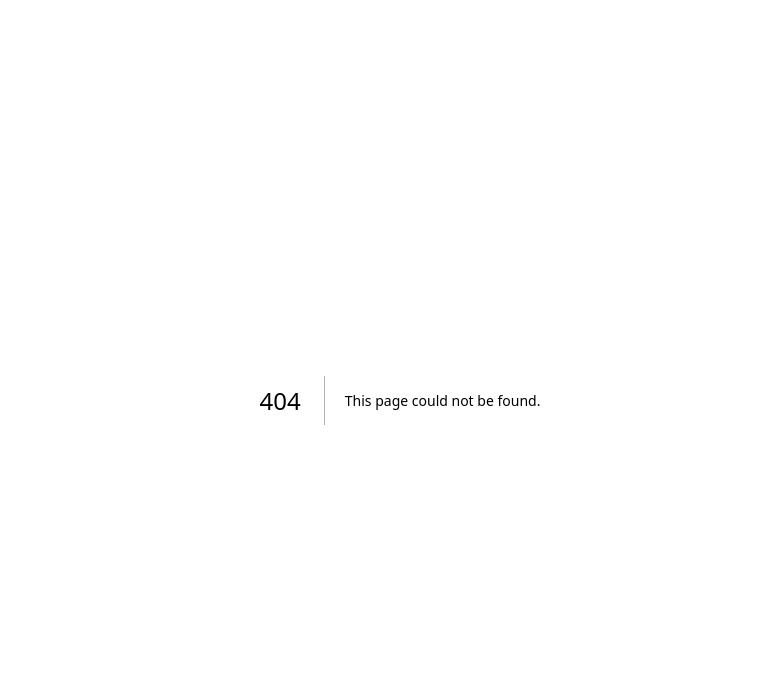
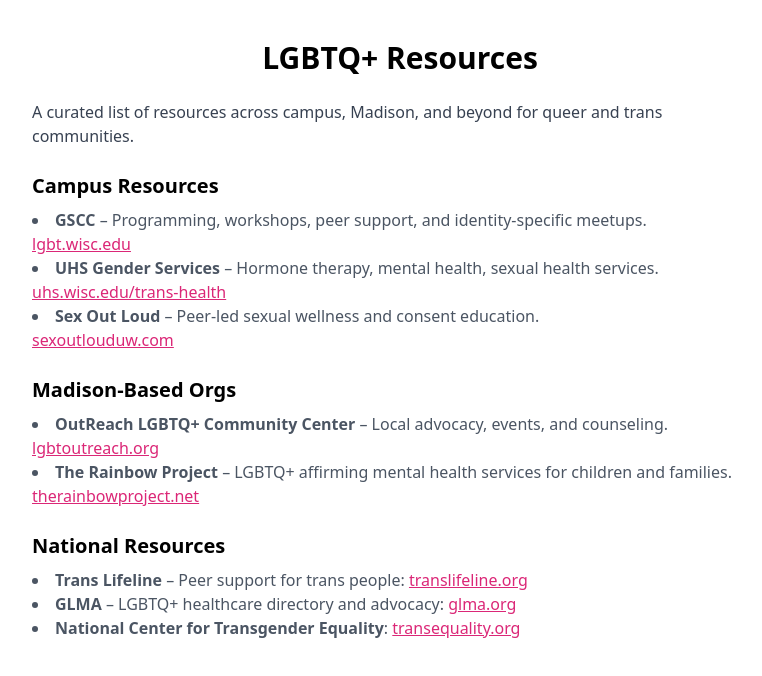
Before and after one commit to bkohlhepp10/lgbtq-madison, a Next.js app: page /resources in a window 1280 px wide. Before the commit this address had no page. Shown: the top 676 px of the page, without its empty margins (240-1002 px from the left). Built offline with nearby package versions, Linux system fonts and the light colour scheme.

Commit message:
new pages

```diff
--- /dev/null
+++ b/pages/coming-out.tsx
@@ -0,0 +1,68 @@
+import Head from "next/head";
+import Link from "next/link";
+
+export default function ComingOutHelp() {
+  return (
+    <>
+      <Head>
+        <title>Coming Out Help – Pride Guide</title>
+      </Head>
+      <main className="max-w-3xl mx-auto px-4 py-10">
+        <h1 className="text-3xl font-bold text-center mb-6">Coming Out Help</h1>
+        <p className="text-gray-700 mb-6">
+          Whether you're exploring your identity or supporting someone else through the process,
+          these resources offer guidance, encouragement, and support.
+        </p>
+
+        <section className="space-y-6">
+          <div>
+            <h2 className="text-xl font-semibold mb-2">Support at UW–Madison</h2>
+            <ul className="list-disc list-inside text-gray-600">
+              <li>
+                <strong>Gender and Sexuality Campus Center (GSCC)</strong> – Support groups, peer mentors, and trained staff.
+                <br />
+                <a href="https://lgbt.wisc.edu/" className="text-pink-600 underline" target="_blank" rel="noreferrer">
+                  Visit GSCC Website
+                </a>
+              </li>
+              <li>
+                <strong>University Health Services (UHS)</strong> – Mental health services, gender-affirming care, and identity-affirming therapists.
+                <br />
+                <a href="https://www.uhs.wisc.edu/mental-health/" className="text-pink-600 underline" target="_blank" rel="noreferrer">
+                  Visit UHS Mental Health
+                </a>
+              </li>
+            </ul>
+          </div>
+
+          <div>
+            <h2 className="text-xl font-semibold mb-2">National Resources</h2>
+            <ul className="list-disc list-inside text-gray-600">
+              <li>
+                <strong>The Trevor Project</strong> – Crisis intervention and suicide prevention for LGBTQ+ youth.
+                <br />
+                <a href="https://www.thetrevorproject.org/" className="text-pink-600 underline" target="_blank" rel="noreferrer">
+                  thetrevorproject.org
+                </a>
+              </li>
+              <li>
+                <strong>PFLAG</strong> – Support for families, allies, and LGBTQ+ individuals.
+                <br />
+                <a href="https://pflag.org/" className="text-pink-600 underline" target="_blank" rel="noreferrer">
+                  pflag.org
+                </a>
+              </li>
+              <li>
+                <strong>GLAAD</strong> – LGBTQ+ media advocacy, representation, and educational resources.
+                <br />
+                <a href="https://glaad.org/" className="text-pink-600 underline" target="_blank" rel="noreferrer">
+                  glaad.org
+                </a>
+              </li>
+            </ul>
+          </div>
+        </section>
+      </main>
+    </>
+  );
+}
--- /dev/null
+++ b/pages/resources.tsx
@@ -0,0 +1,70 @@
+import Head from "next/head";
+
+export default function Resources() {
+  return (
+    <>
+      <Head>
+        <title>Resources – Pride Guide</title>
+      </Head>
+      <main className="max-w-3xl mx-auto px-4 py-10">
+        <h1 className="text-3xl font-bold text-center mb-6">LGBTQ+ Resources</h1>
+        <p className="text-gray-700 mb-6">
+          A curated list of resources across campus, Madison, and beyond for queer and trans communities.
+        </p>
+
+        <section className="space-y-6">
+          <div>
+            <h2 className="text-xl font-semibold mb-2">Campus Resources</h2>
+            <ul className="list-disc list-inside text-gray-600">
+              <li>
+                <strong>GSCC</strong> – Programming, workshops, peer support, and identity-specific meetups. <br />
+                <a href="https://lgbt.wisc.edu/" className="text-pink-600 underline" target="_blank" rel="noreferrer">
+                  lgbt.wisc.edu
+                </a>
+              </li>
+              <li>
+                <strong>UHS Gender Services</strong> – Hormone therapy, mental health, sexual health services. <br />
+                <a href="https://www.uhs.wisc.edu/medical/trans-health/" className="text-pink-600 underline" target="_blank" rel="noreferrer">
+                  uhs.wisc.edu/trans-health
+                </a>
+              </li>
+              <li>
+                <strong>Sex Out Loud</strong> – Peer-led sexual wellness and consent education. <br />
+                <a href="https://www.sexoutlouduw.com/" className="text-pink-600 underline" target="_blank" rel="noreferrer">
+                  sexoutlouduw.com
+                </a>
+              </li>
+            </ul>
+          </div>
+
+          <div>
+            <h2 className="text-xl font-semibold mb-2">Madison-Based Orgs</h2>
+            <ul className="list-disc list-inside text-gray-600">
+              <li>
+                <strong>OutReach LGBTQ+ Community Center</strong> – Local advocacy, events, and counseling. <br />
+                <a href="https://www.lgbtoutreach.org/" className="text-pink-600 underline" target="_blank" rel="noreferrer">
+                  lgbtoutreach.org
+                </a>
+              </li>
+              <li>
+                <strong>The Rainbow Project</strong> – LGBTQ+ affirming mental health services for children and families. <br />
+                <a href="https://therainbowproject.net/" className="text-pink-600 underline" target="_blank" rel="noreferrer">
+                  therainbowproject.net
+                </a>
+              </li>
+            </ul>
+          </div>
+
+          <div>
+            <h2 className="text-xl font-semibold mb-2">National Resources</h2>
+            <ul className="list-disc list-inside text-gray-600">
+              <li><strong>Trans Lifeline</strong> – Peer support for trans people: <a href="https://translifeline.org/" className="text-pink-600 underline" target="_blank" rel="noreferrer">translifeline.org</a></li>
+              <li><strong>GLMA</strong> – LGBTQ+ healthcare directory and advocacy: <a href="https://glma.org/" className="text-pink-600 underline" target="_blank" rel="noreferrer">glma.org</a></li>
+              <li><strong>National Center for Transgender Equality</strong>: <a href="https://transequality.org/" className="text-pink-600 underline" target="_blank" rel="noreferrer">transequality.org</a></li>
+            </ul>
+          </div>
+        </section>
+      </main>
+    </>
+  );
+}
```
